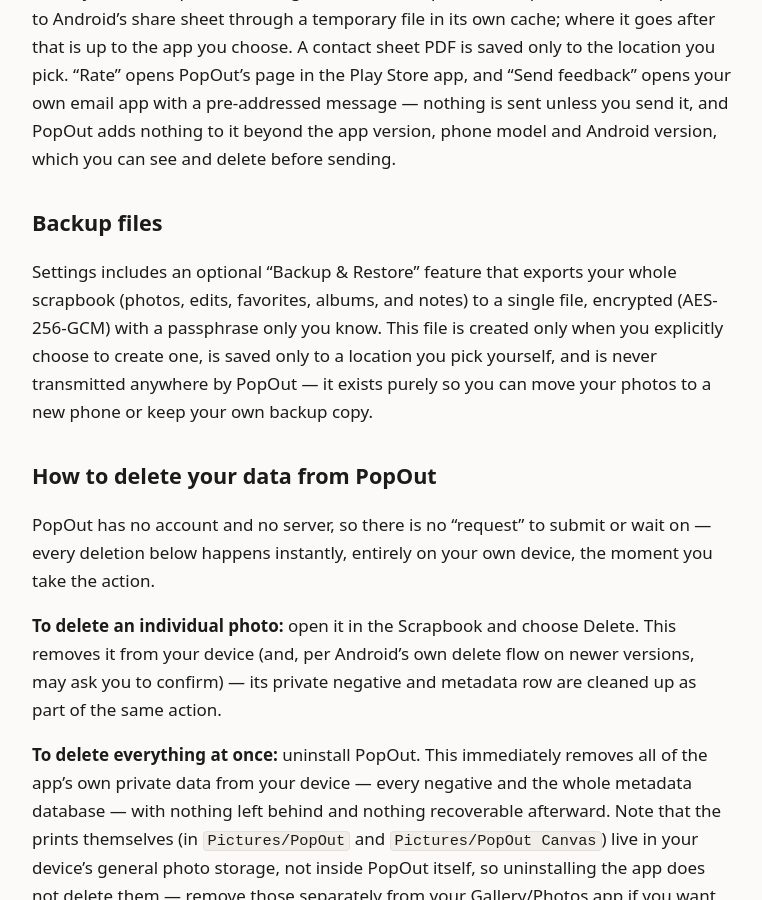
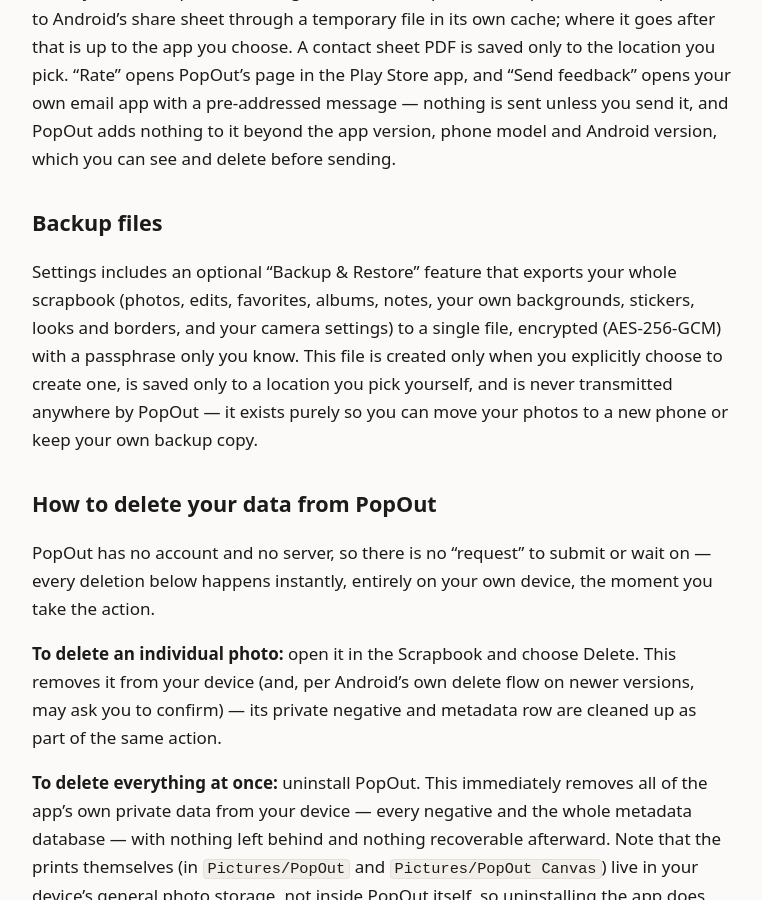
Before and after one commit to ajphukan/ajphukan.github.io, a Jekyll site: the page built from popout-privacy.md, in a window 1280 px wide and 900 px high, scrolled down 1725 px. Shown: the whole window, without its empty margins (218-980 px from the left). Built offline with Jekyll 4.4.1, drawn with Linux system fonts in a browser that asks for light colours.

Commit message:
Update PopOut privacy policy: backup now includes own backgrounds, stickers, looks, borders and settings

```diff
--- a/popout-privacy.md
+++ b/popout-privacy.md
@@ -75,7 +75,7 @@
 ## Backup files
 
 Settings includes an optional "Backup & Restore" feature that exports your
-whole scrapbook (photos, edits, favorites, albums, and notes) to a single file,
+whole scrapbook (photos, edits, favorites, albums, notes, your own backgrounds, stickers, looks and borders, and your camera settings) to a single file,
 encrypted (AES-256-GCM) with a passphrase only you know. This file is
 created only when you explicitly choose to create one, is saved only to a
 location you pick yourself, and is never transmitted anywhere by PopOut —
```
